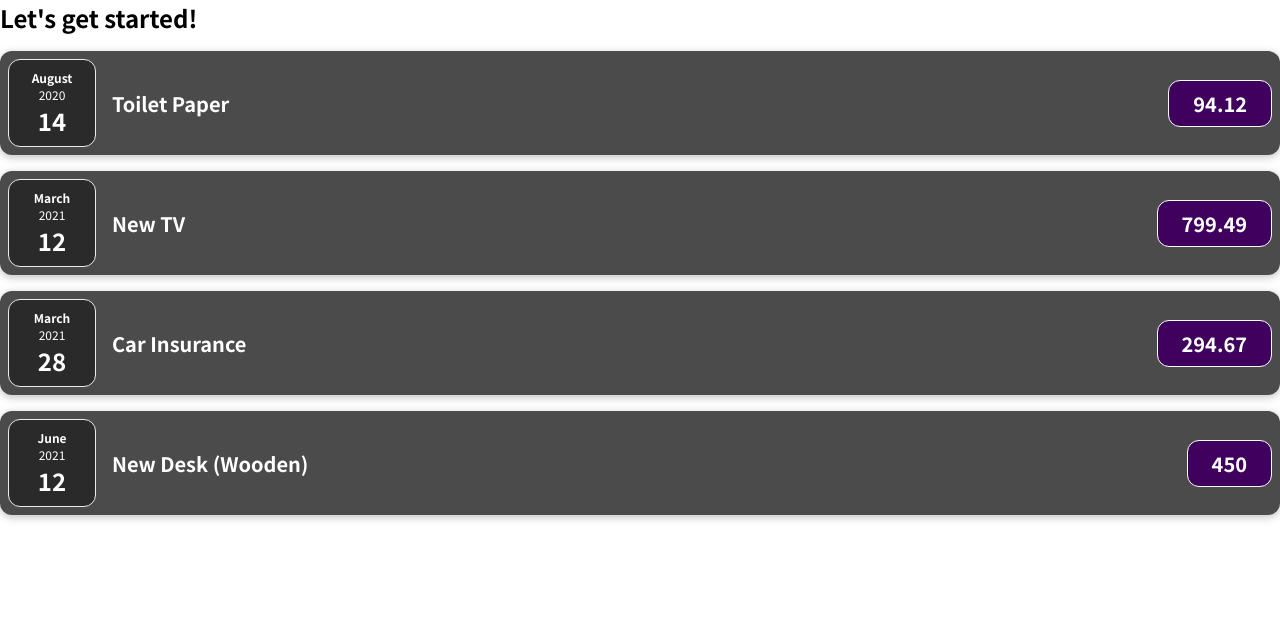
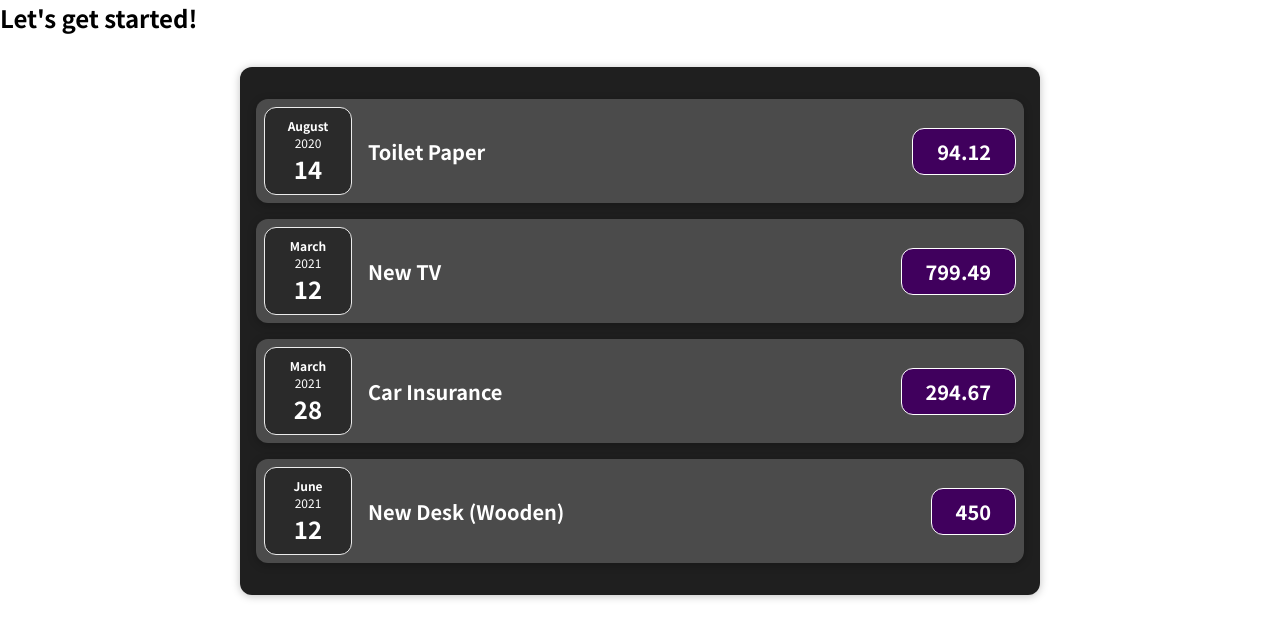
Before and after one commit to AbhinavS96/react-app, a JavaScript app: page / in a window 1280 px wide. Shown: the top 638 px of the page. Built offline with nearby package versions, Linux system fonts and the light colour scheme.

Commit message:
made expense wrapper componen

```diff
--- a/src/App.js
+++ b/src/App.js
@@ -1,4 +1,4 @@
-import ExpenseItem from "./components/ExpenseItem";
+import Expenses from "./components/Expenses";
 
 function App() {
   const expenses = [
@@ -26,26 +26,7 @@
   return (
     <div>
       <h2>Let's get started!</h2>
-      <ExpenseItem
-        title={expenses[0].title}
-        amount={expenses[0].amount}
-        date={expenses[0].date}
-      />
-      <ExpenseItem
-        title={expenses[1].title}
-        amount={expenses[1].amount}
-        date={expenses[1].date}
-      />
-      <ExpenseItem
-        title={expenses[2].title}
-        amount={expenses[2].amount}
-        date={expenses[2].date}
-      />
-      <ExpenseItem
-        title={expenses[3].title}
-        amount={expenses[3].amount}
-        date={expenses[3].date}
-      />
+      <Expenses expenses={expenses} />
     </div>
   );
 }
--- /dev/null
+++ b/src/components/Expenses.css
@@ -0,0 +1,9 @@
+.expenses {
+  padding: 1rem;
+  background-color: rgb(31, 31, 31);
+  margin: 2rem auto;
+  width: 50rem;
+  max-width: 95%;
+  border-radius: 12px;
+  box-shadow: 0 1px 8px rgba(0, 0, 0, 0.25);
+}
--- /dev/null
+++ b/src/components/Expenses.js
@@ -0,0 +1,22 @@
+import "./Expenses.css";
+import ExpenseItem from "./ExpenseItem";
+
+function Expenses(props) {
+  const { expenses } = props;
+  return (
+    <div className="expenses">
+      {expenses.map((expense) => {
+        return (
+          <ExpenseItem
+            title={expense.title}
+            amount={expense.amount}
+            date={expense.date}
+            key={expense.id}
+          />
+        );
+      })}
+    </div>
+  );
+}
+
+export default Expenses;
```
Also changed, not shown: 1 other file (tests, documents, lock files or other folders).
